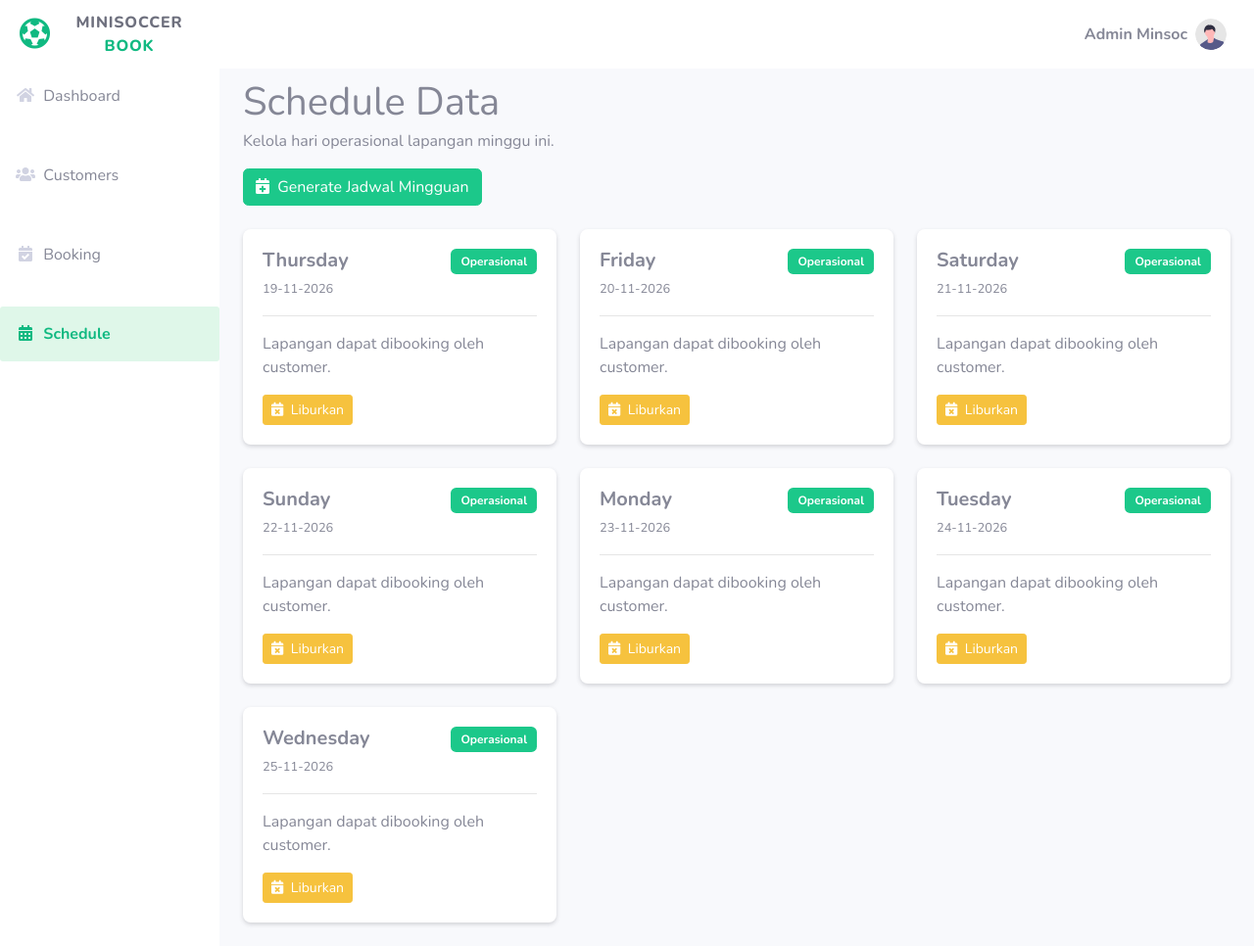
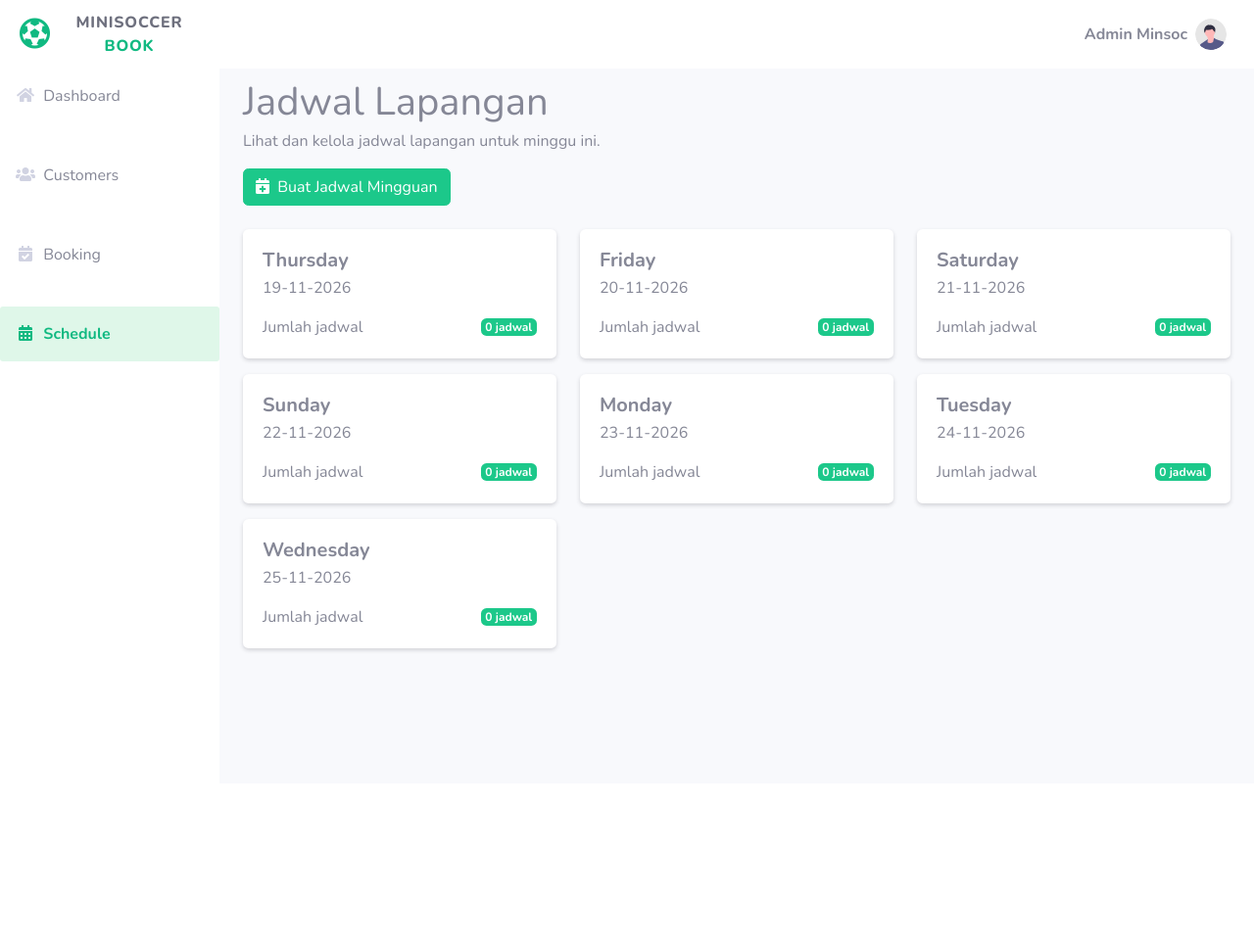
Before and after one commit to nurrohman7178-bot/booking-minsoc-new, a Laravel app: page /schedule in a window 1280 px wide. Shown: the whole page at 98% size. After the commit the page ends 666 px from the top, so only its background shows below. Run offline with Laravel 12, Linux system fonts and the light colour scheme; a user stored in the database is signed in; data comes from the database, SQL or seed files in the repository; data that the repository does not hold is empty.

Commit message:
Sederhanakan tampilan jadwal admin tanpa fitur libur

```diff
--- a/resources/views/admin/schedule/index.blade.php
+++ b/resources/views/admin/schedule/index.blade.php
@@ -1,182 +1,62 @@
 @extends('layouts.admin.app')
 
 @section('content')
-
 <div class="container-fluid">
-
     <div class="mb-4">
-
-            <h1 class="page-title mb-1">
-                Schedule Data
-            </h1>
-
+        <h1 class="page-title mb-1">Jadwal Lapangan</h1>
         <p class="text-muted mb-3">
-                Kelola hari operasional lapangan minggu ini.
+            Lihat dan kelola jadwal lapangan untuk minggu ini.
         </p>
 
         <form action="{{ route('schedule.generate') }}" method="POST">
             @csrf
-
-                <button type="submit" class="btn btn-success" onclick="return confirm('Buat jadwal untuk minggu ini?')">
-
+            <button type="submit" class="btn btn-success"
+                onclick="return confirm('Buat jadwal untuk minggu ini?')">
                 <i class="fas fa-calendar-plus mr-1"></i>
-                    Generate Jadwal Mingguan
-
+                Buat Jadwal Mingguan
             </button>
-
         </form>
-
     </div>
 
-
-        {{-- SUCCESS --}}
     @if (session('success'))
-
-            <div class="alert alert-success">
-                {{ session('success') }}
-            </div>
-
+        <div class="alert alert-success">{{ session('success') }}</div>
     @endif
 
-
-        {{-- ERROR --}}
     @if (session('error'))
-
-            <div class="alert alert-danger">
-                {{ session('error') }}
-            </div>
-
+        <div class="alert alert-danger">{{ session('error') }}</div>
     @endif
 
-
-        {{-- DAFTAR HARI --}}
     <div class="row">
-
         @foreach ($days as $day)
             @php
                 $tanggal = $day->format('Y-m-d');
 
                 $jadwalHariIni = $schedule->filter(function ($item) use ($tanggal) {
-                        return $item->tanggal->format('Y-m-d') == $tanggal;
-                    });
-
-                    $hariLibur = $jadwalHariIni->contains(function ($item) {
-                        return $item->status == 'libur';
+                    return $item->tanggal->format('Y-m-d') === $tanggal;
                 });
             @endphp
 
-
-                <div class="col-md-6 col-lg-4 mb-4">
-
-                    <div class="card shadow-sm border-0 h-100">
-
+            <div class="col-md-6 col-lg-4 mb-3">
+                <div class="card border-0 shadow-sm h-100">
                     <div class="card-body">
-
-                            <div class="d-flex justify-content-between align-items-start">
-
-                                <div>
-
                         <h5 class="font-weight-bold mb-1">
                             {{ $day->translatedFormat('l') }}
                         </h5>
 
-                                    <small class="text-muted">
+                        <p class="text-muted mb-3">
                             {{ $day->format('d-m-Y') }}
-                                    </small>
-
-                                </div>
-
-
-                                {{-- STATUS HARI --}}
-                                @if ($hariLibur)
-
-                                    <span class="badge badge-secondary">
-                                        Libur
-                                    </span>
-
-                                @else
-
-                                    <span class="badge badge-success">
-                                        Operasional
-                                    </span>
-
-                                @endif
-
-                            </div>
-
-
-                            <hr>
-
-
-                            {{-- JIKA LIBUR --}}
-                            @if ($hariLibur)
-
-                                <p class="text-muted mb-3">
-                                    Lapangan tidak dapat digunakan pada tanggal ini.
                         </p>
 
-                                <form action="{{ route('schedule.buka') }}" method="POST">
-
-                                    @csrf
-
-                                    <input type="hidden" name="tanggal" value="{{ $tanggal }}">
-
-                                    <button type="submit" class="btn btn-success btn-sm">
-
-                                        <i class="fas fa-check mr-1"></i>
-                                        Buka Kembali
-
-                                    </button>
-
-                                </form>
-
-
-                                {{-- JIKA OPERASIONAL --}}
-                            @else
-
-                                <p class="text-muted mb-3">
-                                    Lapangan dapat dibooking oleh customer.
-                                </p>
-
-                                <form action="{{ route('schedule.libur') }}" method="POST">
-
-                                    @csrf
-
-                                    <input type="hidden" name="tanggal" value="{{ $tanggal }}">
-
-                                    <button type="submit" class="btn btn-warning btn-sm"
-                                        onclick="return confirm('Yakin ingin meliburkan tanggal ini?')">
-
-                                        <i class="fas fa-calendar-times mr-1"></i>
-                                        Liburkan
-
-                                    </button>
-
-                                </form>
-
-                            @endif
-
+                        <div class="d-flex justify-content-between align-items-center">
+                            <span class="text-muted">Jumlah jadwal</span>
+                            <span class="badge badge-success">
+                                {{ $jadwalHariIni->count() }} jadwal
+                            </span>
                         </div>
-
                     </div>
-
+                </div>
             </div>
         @endforeach
-
     </div>
-
 </div>
-
-
-    <style>
-        .card {
-            border-radius: 8px;
-        }
-
-        .badge {
-            font-size: 12px;
-            padding: 7px 10px;
-        }
-    </style>
-
 @endsection
```
Lines whose indentation alone changed are shown as unchanged.
